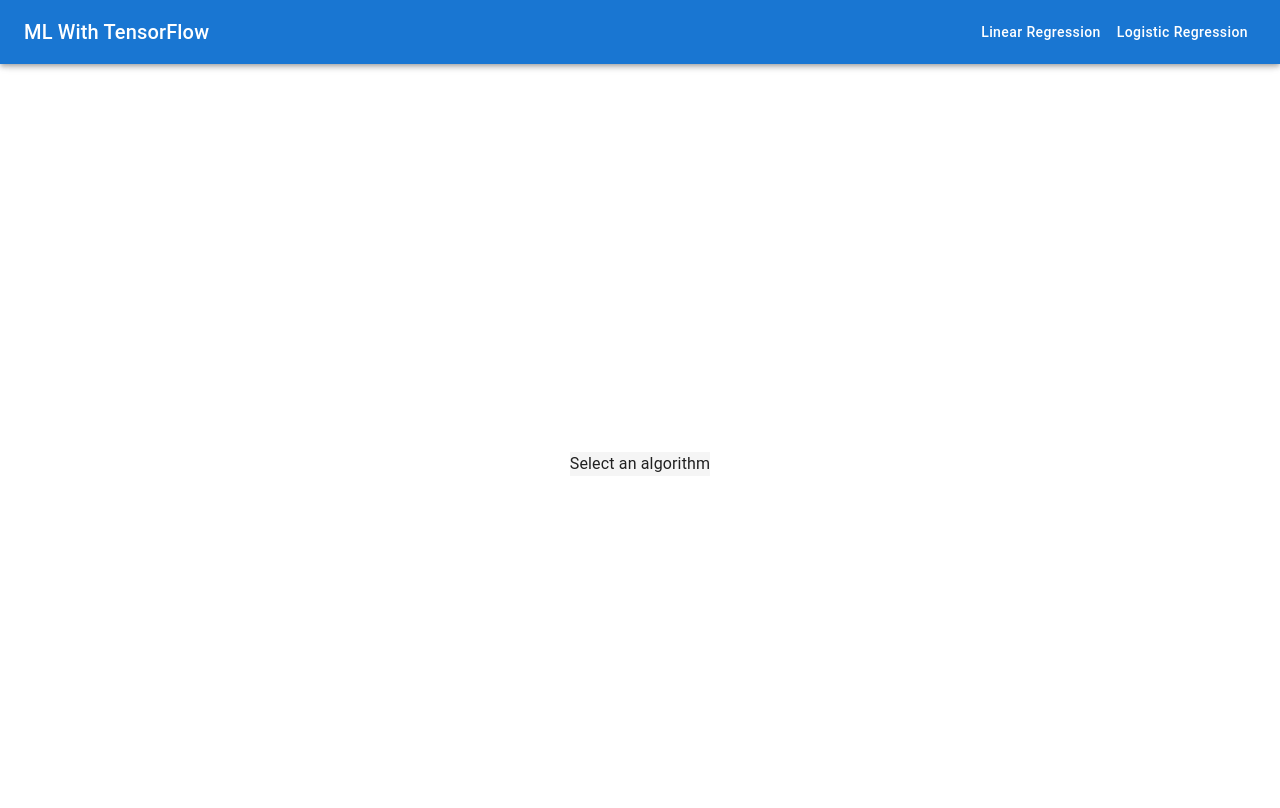
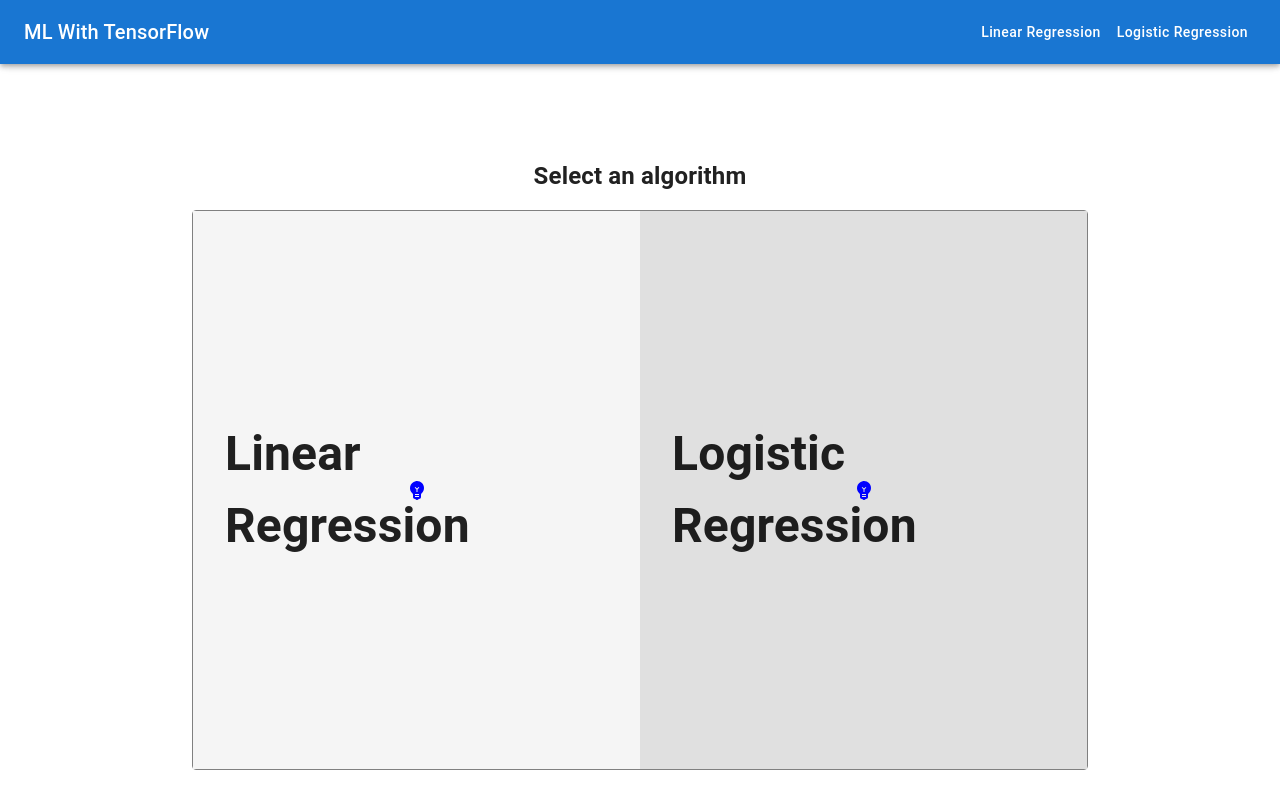
Before and after one commit to KevinFreistroffer/vite-ml-v2, a React (Vite) app: page / in a window 1280 px wide. Shown: the top 808 px of the page. Built offline with nearby package versions, Linux system fonts and the light colour scheme.

Commit message:
styled, left/right container

```diff
--- a/src/components/PageLayout/PageLayout.tsx
+++ b/src/components/PageLayout/PageLayout.tsx
@@ -2,10 +2,9 @@ import styled from "styled-components";
 
 export const PageLayout = styled.div`
   display: flex;
-  width: 100%
+  width: 100%;
   height: 100%;
   flex-direction: column;
   align-items: center;
   justify-content: center;
-  background-color: #f5f5f5;
 `;
--- a/src/pages/Home/Home.tsx
+++ b/src/pages/Home/Home.tsx
@@ -1,12 +1,39 @@
 import PageLayout from "../../components/PageLayout";
 import Box from "@mui/material/Box";
 import Button from "@mui/material/Button";
+import { styled } from "styled-components";
+import EmojiObjectsIcon from "@mui/icons-material/EmojiObjects";
+
+import {
+  StyledAlgorithmName,
+  StyledCaption,
+  StyledIcon,
+  StyledOverlay,
+  StyledSelection,
+  StyledSelectionContainer,
+} from "./styled";
 
 export const Home = (): JSX.Element => {
   return (
     <PageLayout data-testid="home-page">
-      <p>Select an algorithm </p>
-      <div></div>
+      <StyledCaption>Select an algorithm </StyledCaption>
+      <StyledSelectionContainer>
+        <StyledOverlay />
+        {/* Linear Regression */}
+        <StyledSelection>
+          <StyledIcon>
+            <EmojiObjectsIcon />
+          </StyledIcon>
+          <StyledAlgorithmName>Linear Regression</StyledAlgorithmName>
+        </StyledSelection>
+        {/* Logistic Regression */}
+        <StyledSelection>
+          <StyledIcon>
+            <EmojiObjectsIcon />
+          </StyledIcon>
+          <StyledAlgorithmName>Logistic Regression</StyledAlgorithmName>
+        </StyledSelection>
+      </StyledSelectionContainer>
     </PageLayout>
   );
 };
--- /dev/null
+++ b/src/pages/Home/styled/index.tsx
@@ -0,0 +1,69 @@
+import styled from "styled-components";
+import EmojiObjectsIcon from "@mui/icons-material/EmojiObjects";
+
+export const StyledCaption = styled.p`
+  font-size: 1.5rem;
+  font-weight: 600;
+  margin-bottom: 1rem;
+`;
+
+export const StyledSelectionContainer = styled.div`
+  position: relative;
+  width: 70%;
+  height: 70vh;
+  min-height: 450px;
+  margin: auto;
+  display: flex;
+  flex-direction: row;
+  align-items: center;
+  justify-content: space-between;
+  border: 1px solid grey;
+  border-radius: 0.25rem;
+`;
+
+export const StyledOverlay = styled.div`
+  position: absolute;
+  z-index: 0;
+  width: 100%;
+  height: 100%;
+  background-color: red;
+  opacity: 0.5;
+`;
+
+export const StyledSelection = styled.div`
+  width: 50%;
+  height: 100%;
+  display: flex;
+  align-items: center;
+  justify-content: center;
+  padding: 2rem;
+  transition: all 0.1s linear;
+  z-index: 10;
+  background-color: #f5f5f5;
+
+  &:first-child {
+  }
+
+  &:last-child {
+    background-color: #e0e0e0;
+  }
+
+  &:hover {
+    opacity: 0.75;
+  }
+`;
+
+export const StyledAlgorithmName = styled.p`
+  position: relative;
+  z-index: 2;
+  font-weight: bold;
+  font-size: 3rem;
+`;
+
+export const StyledIcon = styled(EmojiObjectsIcon)`
+  position: absolute;
+  z-index: 1;
+  width: 100%;
+  height: 100%;
+  color: blue;
+`;
```
Also changed, not shown: 2 other files (tests, documents, lock files or other folders).
